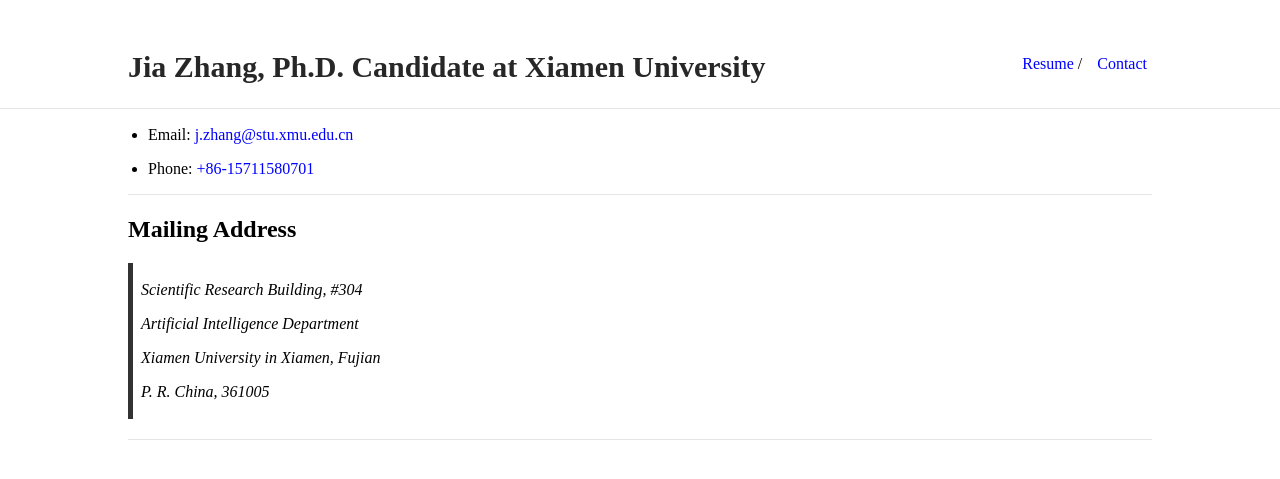
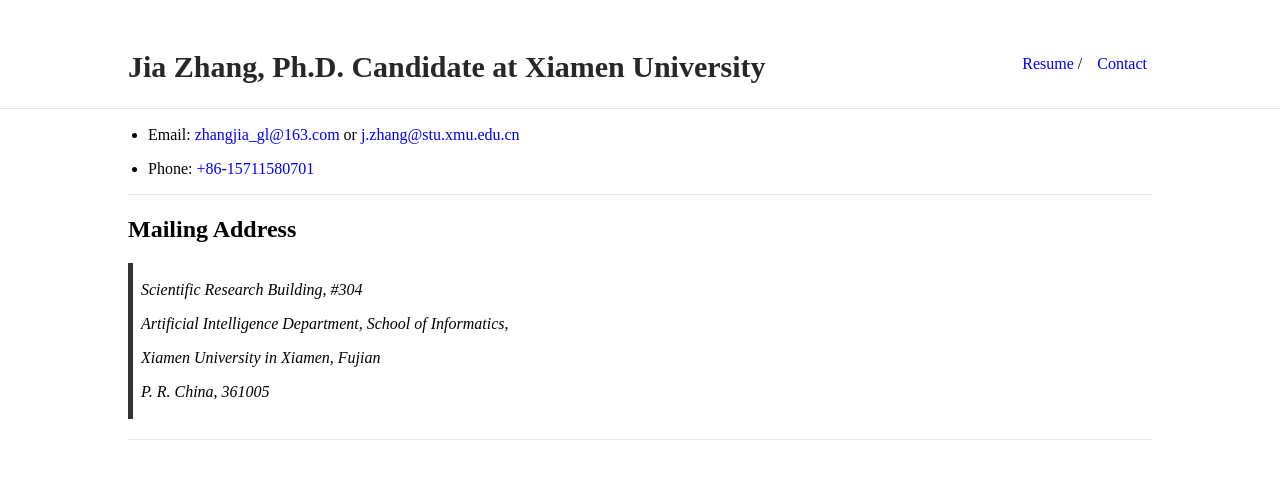
Before and after one commit to jiazhang-ml/jiazhang-ml.github.io, a Jekyll site: the page built from contact.md, in a window 1280 px wide, cut to the strip 0-876 px from the top of the page. Shown: the top 479 px of the strip. Built offline with Jekyll 4.4.1, drawn with Linux system fonts in a browser that asks for light colours.

Commit message:
Update contact.md

```diff
--- a/contact.md
+++ b/contact.md
@@ -3,7 +3,7 @@ layout: default
 is_contact: true
 ---
 
-* Email: [j.zhang@stu.xmu.edu.cn](mailto:j.zhang@stu.xmu.edu.cn)
+* Email: [zhangjia_gl@163.com](mailto:zhangjia_gl@163.com) or [j.zhang@stu.xmu.edu.cn](mailto:j.zhang@stu.xmu.edu.cn)
 
 * Phone: [+86-15711580701](tel:+86-15711580701)
 
@@ -13,7 +13,7 @@ is_contact: true
 
 >Scientific Research Building, #304
 >
->Artificial Intelligence Department
+>Artificial Intelligence Department, School of Informatics,
 >
 >Xiamen University in Xiamen, Fujian
 >
```
